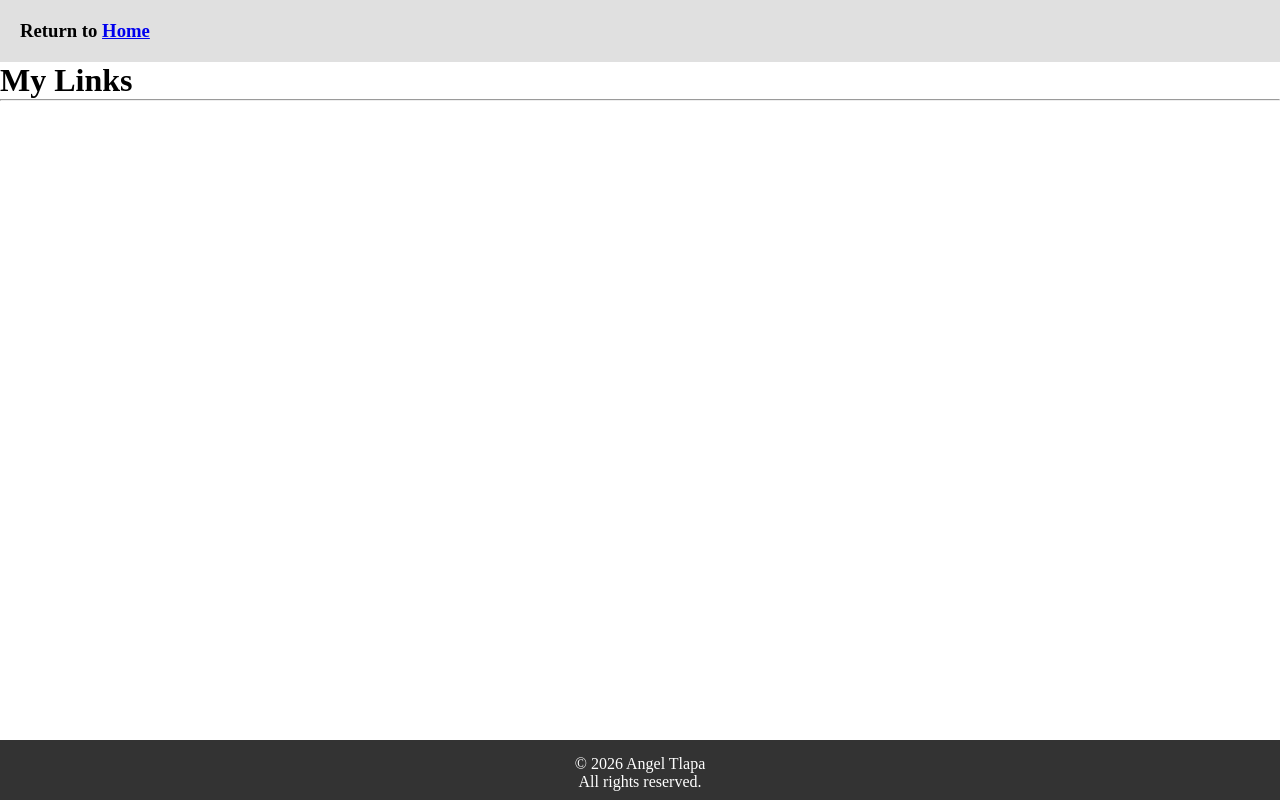
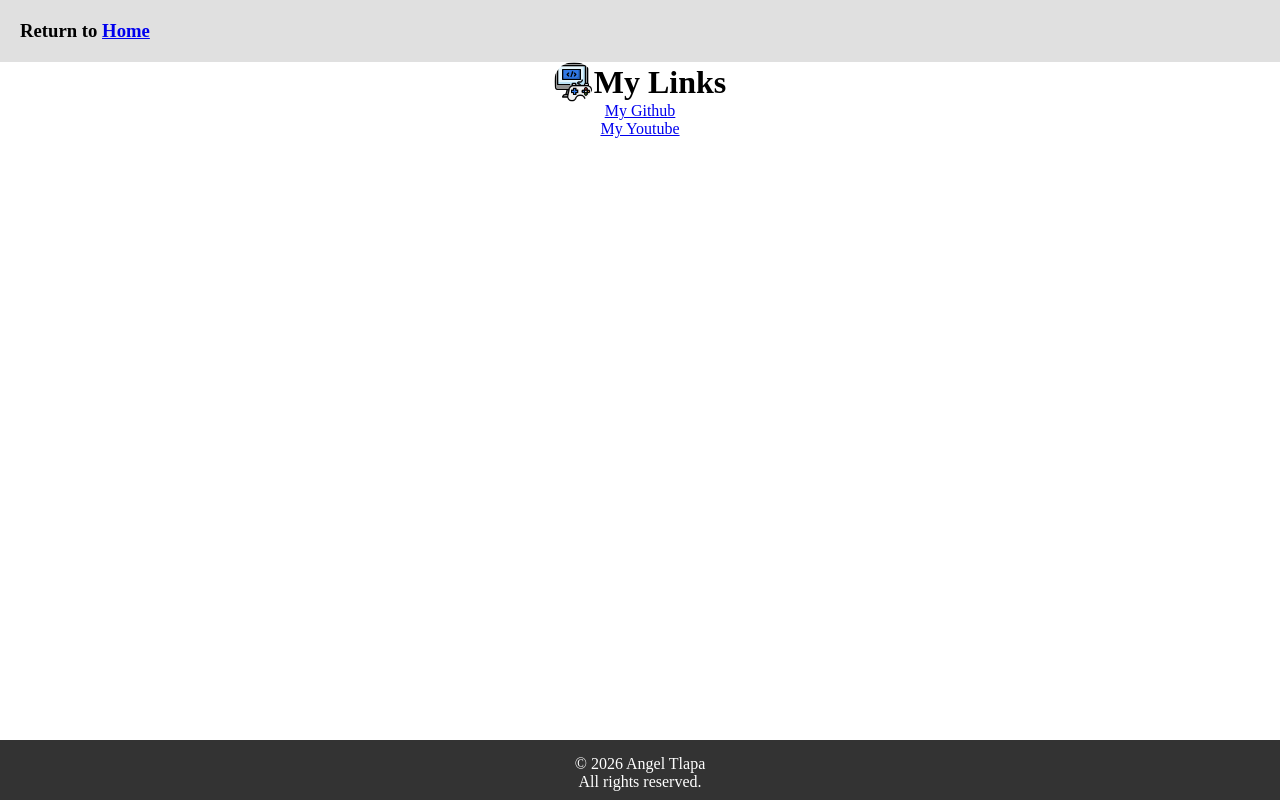
Before and after one commit to McLovinTech/McLovins-Reviews, a plain HTML site: page links-page.html in a window 1280 px wide. Drawn offline with Linux system fonts and the light colour scheme.

Commit message:
started on links pg

```diff
--- a/links-page.html
+++ b/links-page.html
@@ -10,10 +10,30 @@
     <div class="return">
       <h3>Return to <a href="index.html">Home</a></h3>
     </div>
-    <h1>My Links</h1>
-    <hr />
-    <p></p>
+    <div class="links">
+      <h1
+        id="profile-icon"
+        style="display: flex; align-items: center; justify-content: center"
+      >
+        <img
+          src="images/game-dev.png"
+          style="width: 40px; height: 40px; border-radius: 50%"
+          alt="Profile Icon"
+        />
+        My Links
+      </h1>
 
+      <ul>
+        <li>
+          <a href="https://github.com/McLovinTech" target="_blank">My Github</a>
+        </li>
+        <li>
+          <a href="https://youtube.com/angeltlapa" target="_blank"
+            >My Youtube</a
+          >
+        </li>
+      </ul>
+    </div>
     <footer class="footer">
       <p>
         &copy; 2026 Angel Tlapa <br />
--- a/style.css
+++ b/style.css
@@ -58,3 +58,11 @@
     height: 150px;
     margin: 20px;
 }
+.links {
+    text-align: center;
+
+}
+#profile-icon{
+    align-items: center;
+
+}
```
